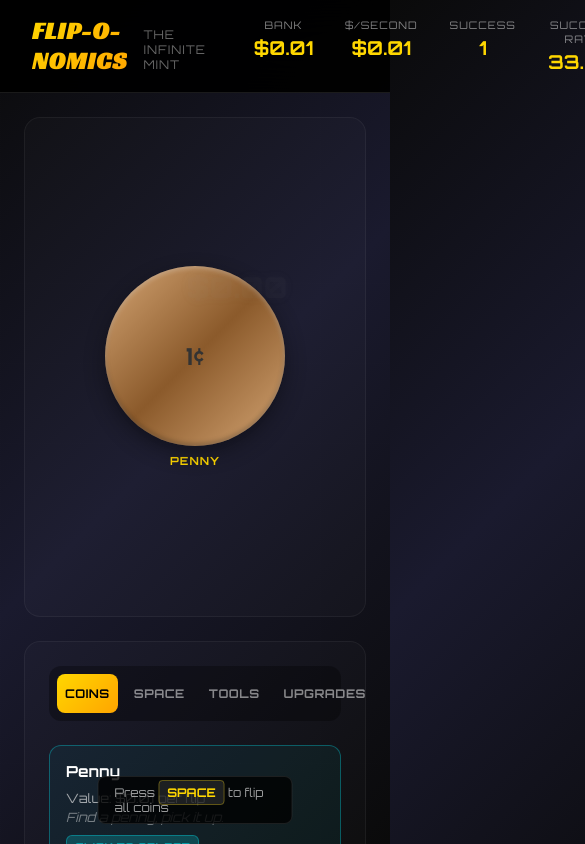
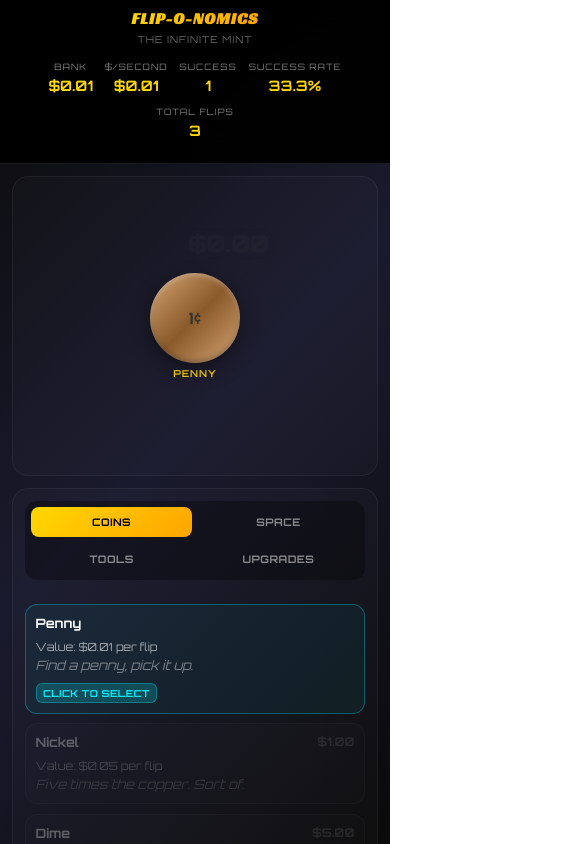
Before and after one commit to NabilPervez/fliponomics, a React (Vite) app: page / in a window 390 px wide. Shown: the top 844 px of the page, 585 px wide, since content can reach past the window. Built offline with nearby package versions, Linux system fonts and the light colour scheme.

Commit message:
Add mobile responsive breakpoints for portrait and landscape orientations

```diff
--- a/src/index.css
+++ b/src/index.css
@@ -662,3 +662,483 @@ body::before {
   color: #FFD700;
   border: 1px solid rgba(255, 215, 0, 0.3);
 }
+
+/* MOBILE BREAKPOINTS */
+
+/* Tablet and below */
+@media (max-width: 768px) {
+  .header {
+    padding: 0.75rem 1rem;
+  }
+
+  .header-content {
+    grid-template-columns: 1fr;
+    gap: 1rem;
+  }
+
+  .title-group {
+    flex-direction: column;
+    align-items: center;
+    gap: 0.25rem;
+  }
+
+  .title {
+    font-size: 1.25rem;
+  }
+
+  .tagline {
+    font-size: 0.65rem;
+  }
+
+  .ledger {
+    gap: 1rem;
+    flex-wrap: wrap;
+  }
+
+  .stat-label {
+    font-size: 0.6rem;
+  }
+
+  .stat-value {
+    font-size: 1rem;
+  }
+
+  .main-content {
+    padding: 1rem;
+    gap: 1rem;
+  }
+
+  .coin-mat {
+    padding: 1rem;
+    min-height: 400px;
+  }
+
+  .coin-grid {
+    gap: 1rem;
+  }
+
+  .coin-slot {
+    max-width: 120px;
+  }
+
+  .coin-button {
+    font-size: 1.2rem;
+  }
+
+  .coin-label {
+    font-size: 0.65rem;
+  }
+
+  .shop {
+    padding: 1rem;
+    max-height: none;
+  }
+
+  .shop-tabs {
+    grid-template-columns: repeat(2, 1fr);
+    gap: 0.5rem;
+  }
+
+  .tab-button {
+    font-size: 0.7rem;
+    padding: 0.6rem 0.4rem;
+  }
+
+  .shop-item {
+    padding: 0.75rem;
+  }
+
+  .item-name {
+    font-size: 0.85rem;
+  }
+
+  .item-cost {
+    font-size: 0.8rem;
+  }
+
+  .item-description {
+    font-size: 0.75rem;
+  }
+
+  .notification-container {
+    top: 60px;
+    right: 10px;
+    left: 10px;
+  }
+
+  .notification {
+    min-width: auto;
+    padding: 0.75rem 1rem;
+  }
+
+  .notification-title {
+    font-size: 0.9rem;
+  }
+
+  .notification-message {
+    font-size: 0.75rem;
+  }
+
+  .hotkey-hint {
+    display: none;
+  }
+}
+
+/* Mobile Portrait */
+@media (max-width: 480px) and (orientation: portrait) {
+  .header {
+    padding: 0.5rem 0.75rem;
+  }
+
+  .title {
+    font-size: 1rem;
+  }
+
+  .tagline {
+    font-size: 0.6rem;
+  }
+
+  .ledger {
+    gap: 0.75rem;
+  }
+
+  .stat-label {
+    font-size: 0.55rem;
+  }
+
+  .stat-value {
+    font-size: 0.9rem;
+  }
+
+  .main-content {
+    padding: 0.75rem;
+    gap: 0.75rem;
+  }
+
+  .coin-mat {
+    padding: 0.75rem;
+    min-height: 300px;
+  }
+
+  .coin-grid {
+    gap: 0.75rem;
+  }
+
+  .coin-slot {
+    max-width: 90px;
+  }
+
+  .coin-button {
+    font-size: 1rem;
+  }
+
+  .coin-label {
+    font-size: 0.6rem;
+    margin-top: 0.25rem;
+  }
+
+  /* Adjust grid layouts for smaller screens */
+  .coin-grid.slots-5,
+  .coin-grid.slots-6,
+  .coin-grid.slots-7,
+  .coin-grid.slots-8 {
+    grid-template-columns: repeat(3, 1fr);
+  }
+
+  .coin-grid.slots-9,
+  .coin-grid.slots-10,
+  .coin-grid.slots-11,
+  .coin-grid.slots-12,
+  .coin-grid.slots-13,
+  .coin-grid.slots-14,
+  .coin-grid.slots-15,
+  .coin-grid.slots-16 {
+    grid-template-columns: repeat(4, 1fr);
+  }
+
+  .coin-grid.slots-17,
+  .coin-grid.slots-18,
+  .coin-grid.slots-19,
+  .coin-grid.slots-20,
+  .coin-grid.slots-21,
+  .coin-grid.slots-22,
+  .coin-grid.slots-23,
+  .coin-grid.slots-24,
+  .coin-grid.slots-25,
+  .coin-grid.slots-26,
+  .coin-grid.slots-27,
+  .coin-grid.slots-28,
+  .coin-grid.slots-29,
+  .coin-grid.slots-30,
+  .coin-grid.slots-31,
+  .coin-grid.slots-32 {
+    grid-template-columns: repeat(4, 1fr);
+  }
+
+  .shop {
+    padding: 0.75rem;
+  }
+
+  .shop-tabs {
+    padding: 0.4rem;
+    gap: 0.4rem;
+  }
+
+  .tab-button {
+    font-size: 0.65rem;
+    padding: 0.5rem 0.3rem;
+  }
+
+  .shop-items {
+    gap: 0.6rem;
+  }
+
+  .shop-item {
+    padding: 0.6rem;
+  }
+
+  .item-name {
+    font-size: 0.8rem;
+  }
+
+  .item-cost {
+    font-size: 0.75rem;
+  }
+
+  .item-description {
+    font-size: 0.7rem;
+  }
+
+  .item-owned-badge {
+    font-size: 0.6rem;
+    padding: 0.2rem 0.4rem;
+  }
+
+  .float-number {
+    font-size: 1.2rem;
+  }
+
+  .float-number.critical {
+    font-size: 1.5rem;
+  }
+
+  .notification {
+    padding: 0.6rem 0.75rem;
+  }
+
+  .notification-title {
+    font-size: 0.85rem;
+  }
+
+  .notification-message {
+    font-size: 0.7rem;
+  }
+}
+
+/* Mobile Landscape */
+@media (max-width: 926px) and (orientation: landscape) {
+  .header {
+    padding: 0.5rem 1rem;
+  }
+
+  .header-content {
+    grid-template-columns: auto 1fr auto;
+    gap: 1.5rem;
+  }
+
+  .title-group {
+    flex-direction: row;
+    align-items: baseline;
+    gap: 0.5rem;
+  }
+
+  .title {
+    font-size: 1.1rem;
+  }
+
+  .tagline {
+    font-size: 0.6rem;
+  }
+
+  .ledger {
+    gap: 1rem;
+  }
+
+  .stat-label {
+    font-size: 0.55rem;
+  }
+
+  .stat-value {
+    font-size: 0.95rem;
+  }
+
+  .main-content {
+    grid-template-columns: 1fr 350px;
+    padding: 0.75rem;
+    gap: 0.75rem;
+  }
+
+  .coin-mat {
+    padding: 1rem;
+    min-height: 250px;
+  }
+
+  .coin-grid {
+    gap: 0.75rem;
+  }
+
+  .coin-slot {
+    max-width: 80px;
+  }
+
+  .coin-button {
+    font-size: 0.9rem;
+  }
+
+  .coin-label {
+    font-size: 0.55rem;
+    margin-top: 0.25rem;
+  }
+
+  /* Optimize grid for landscape */
+  .coin-grid.slots-3,
+  .coin-grid.slots-4 {
+    grid-template-columns: repeat(4, 1fr);
+  }
+
+  .coin-grid.slots-5,
+  .coin-grid.slots-6,
+  .coin-grid.slots-7,
+  .coin-grid.slots-8 {
+    grid-template-columns: repeat(4, 1fr);
+  }
+
+  .coin-grid.slots-9,
+  .coin-grid.slots-10,
+  .coin-grid.slots-11,
+  .coin-grid.slots-12,
+  .coin-grid.slots-13,
+  .coin-grid.slots-14,
+  .coin-grid.slots-15,
+  .coin-grid.slots-16 {
+    grid-template-columns: repeat(6, 1fr);
+  }
+
+  .coin-grid.slots-17,
+  .coin-grid.slots-18,
+  .coin-grid.slots-19,
+  .coin-grid.slots-20,
+  .coin-grid.slots-21,
+  .coin-grid.slots-22,
+  .coin-grid.slots-23,
+  .coin-grid.slots-24,
+  .coin-grid.slots-25,
+  .coin-grid.slots-26,
+  .coin-grid.slots-27,
+  .coin-grid.slots-28,
+  .coin-grid.slots-29,
+  .coin-grid.slots-30,
+  .coin-grid.slots-31,
+  .coin-grid.slots-32 {
+    grid-template-columns: repeat(8, 1fr);
+  }
+
+  .shop {
+    padding: 0.75rem;
+    max-height: calc(100vh - 80px);
+  }
+
+  .shop-tabs {
+    grid-template-columns: repeat(2, 1fr);
+    padding: 0.4rem;
+  }
+
+  .tab-button {
+    font-size: 0.65rem;
+    padding: 0.5rem 0.3rem;
+  }
+
+  .shop-items {
+    gap: 0.5rem;
+  }
+
+  .shop-item {
+    padding: 0.6rem;
+  }
+
+  .item-name {
+    font-size: 0.8rem;
+  }
+
+  .item-cost {
+    font-size: 0.75rem;
+  }
+
+  .item-description {
+    font-size: 0.7rem;
+    line-height: 1.3;
+  }
+
+  .item-owned-badge {
+    font-size: 0.6rem;
+    padding: 0.2rem 0.4rem;
+  }
+
+  .float-number {
+    font-size: 1.2rem;
+  }
+
+  .float-number.critical {
+    font-size: 1.5rem;
+  }
+
+  .notification-container {
+    top: 50px;
+  }
+
+  .notification {
+    padding: 0.6rem 0.75rem;
+  }
+
+  .notification-title {
+    font-size: 0.85rem;
+  }
+
+  .notification-message {
+    font-size: 0.7rem;
+  }
+}
+
+/* Very small mobile devices */
+@media (max-width: 360px) {
+  .coin-slot {
+    max-width: 70px;
+  }
+
+  .coin-button {
+    font-size: 0.85rem;
+  }
+
+  .coin-grid.slots-5,
+  .coin-grid.slots-6,
+  .coin-grid.slots-7,
+  .coin-grid.slots-8,
+  .coin-grid.slots-9,
+  .coin-grid.slots-10,
+  .coin-grid.slots-11,
+  .coin-grid.slots-12,
+  .coin-grid.slots-13,
+  .coin-grid.slots-14,
+  .coin-grid.slots-15,
+  .coin-grid.slots-16 {
+    grid-template-columns: repeat(3, 1fr);
+  }
+
+  .shop-tabs {
+    grid-template-columns: 1fr 1fr;
+  }
+
+  .tab-button {
+    font-size: 0.6rem;
+  }
+}
```
